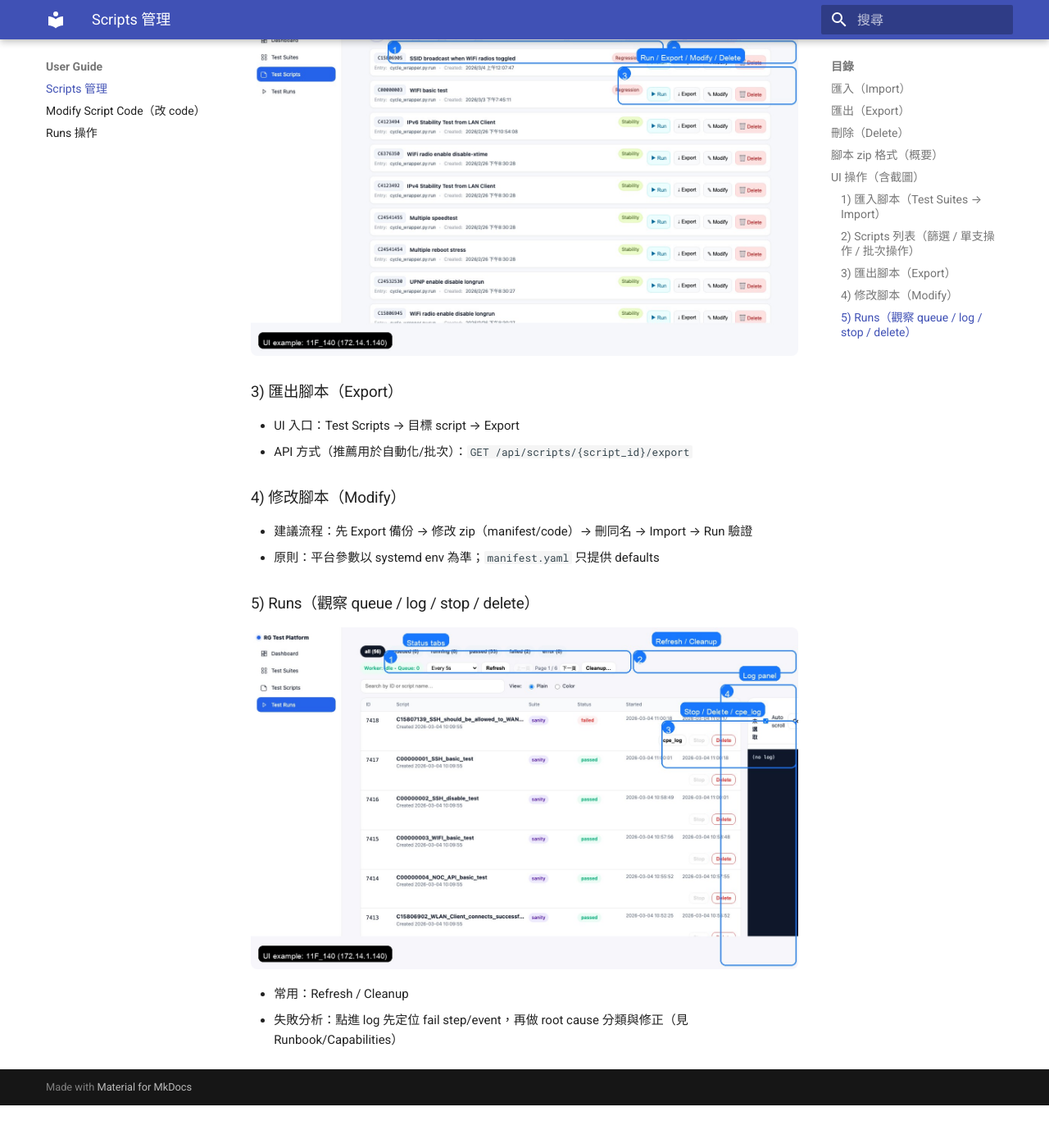
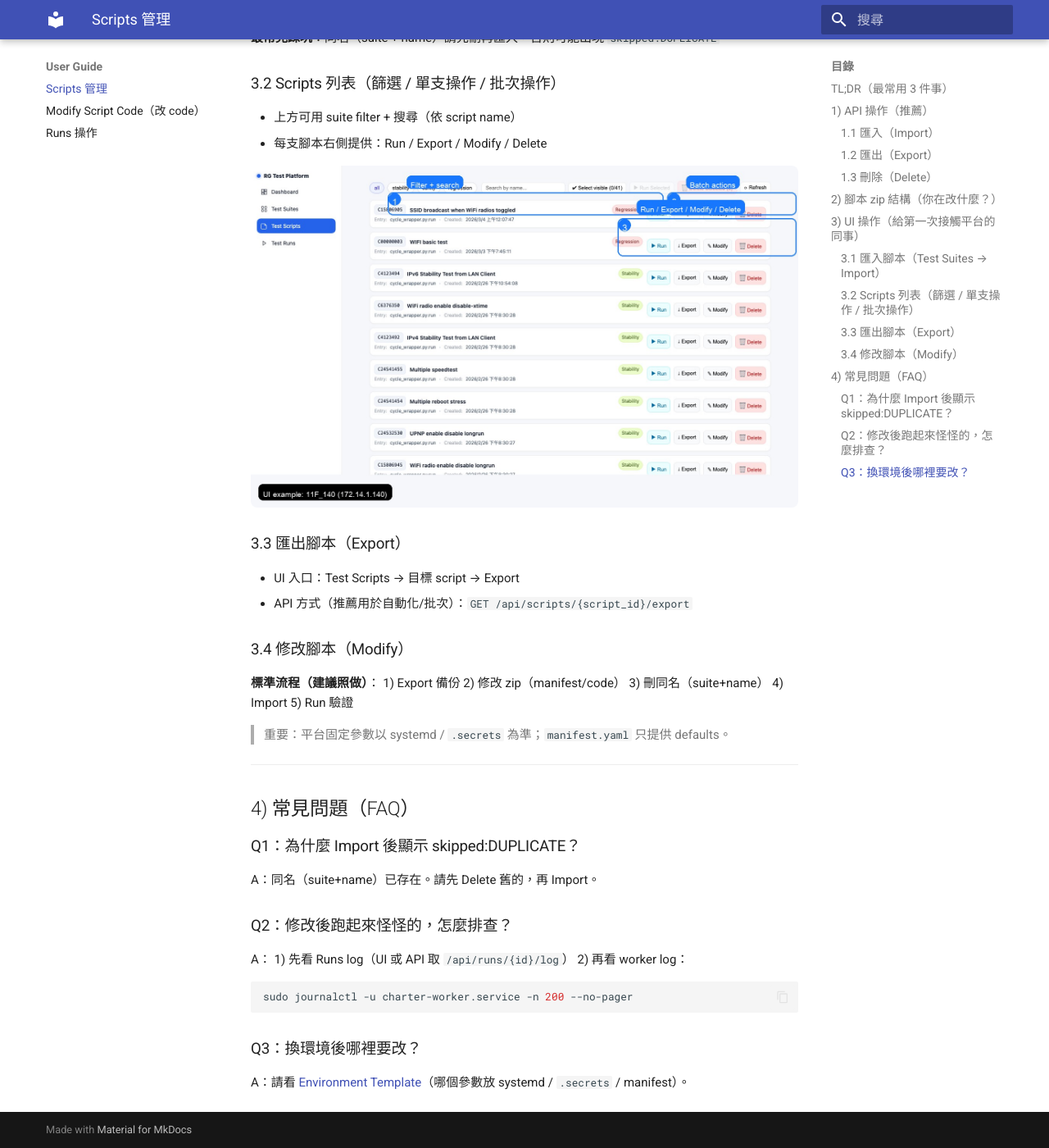
Before and after one commit to askeywifisit-ui/charter_project, an MkDocs documentation site: the page built from docs/charter_site/docs/user_guide/scripts.md, in a window 1280 px wide and 1400 px high, scrolled down 1744 px. Shown: the whole window at 82% size. Built offline with MkDocs 1.6.1 and Material for MkDocs 9.7.7, drawn with Linux system fonts in a browser that asks for light colours; comment, search, counter and statistics services are not loaded; before the commit the page ends 3092 px from its top, so only the background shows below that; some of the changed text lies outside the part shown.

Commit message:
Docs: optimize user_guide/scripts and fix broken relative links across site

````diff
--- a/docs/charter_site/docs/user_guide/scripts.md
+++ b/docs/charter_site/docs/user_guide/scripts.md
@@ -1,61 +1,96 @@
-# Scripts 管理
+# Scripts 管理（匯入 / 匯出 / 修改 / 刪除）
 
-> 原則（DA40 偏好）：**API 優先**，Selenium 只做 UI 呈現/互動驗證。
+本頁是「腳本管理」SOP：讓同事用最短路徑完成 **匯入/匯出/修改/刪除/避免 DUPLICATE**。
 
-## 匯入（Import）
-- 建議路徑：`POST /api/scripts/import2`
-- 規則：**同名（suite+name）先刪再匯入**，避免 `skipped:DUPLICATE`
+> 原則（DA40 偏好）：**API 優先**，UI 只用來觀察/輔助操作。
 
-## 匯出（Export）
-- `GET /api/scripts/{script_id}/export`
+---
 
-## 刪除（Delete）
-- `DELETE /api/scripts/{script_id}`
+## TL;DR（最常用 3 件事）
 
-## 腳本 zip 格式（概要）
+1) **匯入前：同名先刪再匯入**（避免 `skipped:DUPLICATE`）
+2) **修改前：先 Export 備份**
+3) **出問題先看 Runs log，再看 worker log**（`journalctl -u charter-worker.service ...`）
+
+---
+
+## 1) API 操作（推薦）
+
+> 適合：批次處理、寫自動化、避免 UI 誤點。
+
+### 1.1 匯入（Import）
+- Endpoint：`POST /api/scripts/import2`
+- 重點規則：**同名（suite+name）先刪再匯入**
+
+### 1.2 匯出（Export）
+- Endpoint：`GET /api/scripts/{script_id}/export`
+
+### 1.3 刪除（Delete）
+- Endpoint：`DELETE /api/scripts/{script_id}`
+
+---
+
+## 2) 腳本 zip 結構（你在改什麼？）
+
+一個 script zip 常見包含：
 - `manifest.yaml`
 - `requirements.txt`
 - `main.py` / `main_impl.py`
 - entrypoint（常見）：`cycle_wrapper.py:run`
 
-> 外部單位替換項目請見：Environment Template。
+> 換環境需要改哪些參數：請看 [Environment Template](../environment_template.md)
 
 ---
 
-## UI 操作（含截圖）
+## 3) UI 操作（給第一次接觸平台的同事）
 
-> 提示：以下截圖 **可點擊放大**（建議用於確認按鈕位置與狀態）。
+> 提示：以下截圖可點擊放大。
 
-> 目的：讓第一次接觸平台的人，能在 UI 上快速完成「匯入 / 匯出 / 執行 / 修改」並知道常見踩坑點。
-
-### 1) 匯入腳本（Test Suites → Import）
+### 3.1 匯入腳本（Test Suites → Import）
 
 - 建議流程：選 suite → 拖放 zip → Register → 確認 Success/Failed 計數
 
 ![Test Suites Import（11F_140 範例 / Pro）](../assets/ui/suites_11F_140_pro.jpg)
 
-**注意（最常見踩坑）**：同名（suite + name）請先刪再匯入，否則可能出現 `skipped:DUPLICATE`。
+**最常見踩坑**：同名（suite + name）請先刪再匯入，否則可能出現 `skipped:DUPLICATE`。
 
-### 2) Scripts 列表（篩選 / 單支操作 / 批次操作）
+### 3.2 Scripts 列表（篩選 / 單支操作 / 批次操作）
 
 - 上方可用 suite filter + 搜尋（依 script name）
 - 每支腳本右側提供：Run / Export / Modify / Delete
 
 ![Test Scripts（11F_140 範例 / Pro）](../assets/ui/scripts_11F_140_pro.jpg)
 
-### 3) 匯出腳本（Export）
+### 3.3 匯出腳本（Export）
 
 - UI 入口：Test Scripts → 目標 script → Export
 - API 方式（推薦用於自動化/批次）：`GET /api/scripts/{script_id}/export`
 
-### 4) 修改腳本（Modify）
+### 3.4 修改腳本（Modify）
 
-- 建議流程：先 Export 備份 → 修改 zip（manifest/code）→ 刪同名 → Import → Run 驗證
-- 原則：平台參數以 systemd env 為準；`manifest.yaml` 只提供 defaults
+**標準流程（建議照做）**：
+1) Export 備份
+2) 修改 zip（manifest/code）
+3) 刪同名（suite+name）
+4) Import
+5) Run 驗證
 
-### 5) Runs（觀察 queue / log / stop / delete）
+> 重要：平台固定參數以 systemd / `.secrets` 為準；`manifest.yaml` 只提供 defaults。
 
-![Test Runs（11F_140 範例 / Pro）](../assets/ui/runs_11F_140_pro.jpg)
+---
 
-- 常用：Refresh / Cleanup
-- 失敗分析：點進 log 先定位 fail step/event，再做 root cause 分類與修正（見 Runbook/Capabilities）
+## 4) 常見問題（FAQ）
+
+### Q1：為什麼 Import 後顯示 skipped:DUPLICATE？
+A：同名（suite+name）已存在。請先 Delete 舊的，再 Import。
+
+### Q2：修改後跑起來怪怪的，怎麼排查？
+A：
+1) 先看 Runs log（UI 或 API 取 `/api/runs/{id}/log`）
+2) 再看 worker log：
+```bash
+sudo journalctl -u charter-worker.service -n 200 --no-pager
+```
+
+### Q3：換環境後哪裡要改？
+A：請看 [Environment Template](../environment_template.md)（哪個參數放 systemd / `.secrets` / manifest）。
````
Also changed, not shown: docs/charter_site/docs/index.md (+12 -12 lines), docs/charter_site/docs/runbook/cycles_edit.md (+3 -3 lines), docs/charter_site/docs/test_suites/sanity.md (+3 -3 lines), docs/charter_site/docs/test_suites/stability.md (+2 -2 lines), 1 other file.
